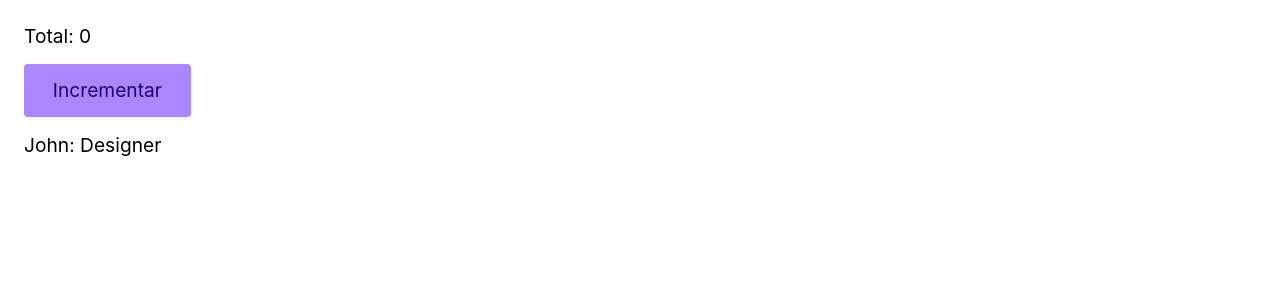
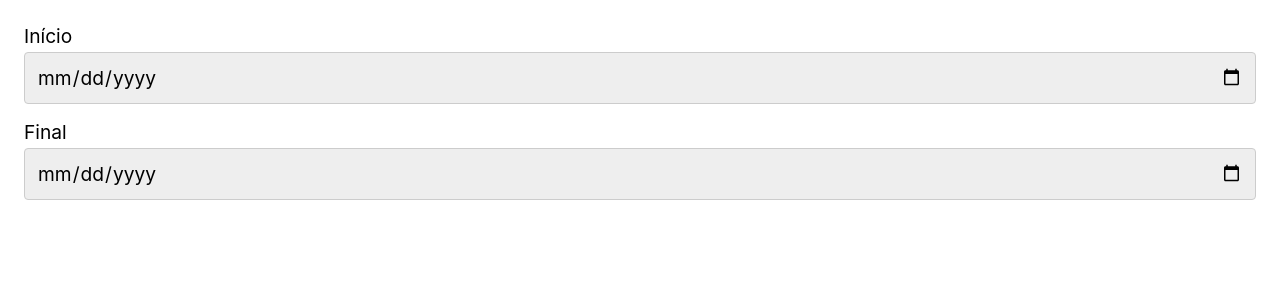
Before and after one commit to GuiDev45/Praticas-React-TypeScript, a React (Vite) app: page / in a window 1280 px wide. Shown: the top 300 px of the page. Built offline with nearby package versions, Linux system fonts and the light colour scheme.

Commit message:
0301-useState-TSX-2 exercício

```diff
--- /dev/null
+++ b/src/0301-useState-TSX-2/AppUseStateTwo.tsx
@@ -0,0 +1,42 @@
+import React from "react";
+import "../App.css";
+import Input from "./Input";
+
+type Venda = {
+  id: string;
+  nome: string;
+  status: string;
+};
+
+function AppUseStateTwo() {
+  const [data, setData] = React.useState<null | Venda[]>(null);
+  const [inicio, setInicio] = React.useState("");
+  const [final, setFinal] = React.useState("");
+
+  React.useEffect(() => {
+    if (inicio !== "" && final !== "")
+      fetch(`https://data.origamid.dev/vendas/?inicio=${inicio}&final=${final}`)
+        .then((r) => r.json())
+        .then((json) => setData(json as Venda[]))
+        .catch((error) => console.log(error));
+  }, [inicio, final]);
+
+  return (
+    <div>
+      <div>
+        <Input label="Início" setState={setInicio} value={inicio} type="date" />
+        <Input label="Final" setState={setFinal} value={final} type="date" />
+      </div>
+      <ul>
+        {data &&
+          data.map((venda) => (
+            <li key={venda.id}>
+              {venda.nome}: {venda.status}
+            </li>
+          ))}
+      </ul>
+    </div>
+  );
+}
+
+export default AppUseStateTwo;
--- /dev/null
+++ b/src/0301-useState-TSX-2/Input.tsx
@@ -0,0 +1,23 @@
+import React from "react";
+
+type InputProps = React.ComponentProps<"input"> & {
+  label: string;
+  setState: React.Dispatch<React.SetStateAction<string>>;
+};
+
+const Input = ({ label, setState, ...props }: InputProps) => {
+  return (
+    <div style={{ marginBottom: "1rem" }}>
+      <label htmlFor={label}>{label}</label>
+      <input
+        id={label}
+        name={label}
+        type="text"
+        onChange={({ currentTarget }) => setState(currentTarget.value)}
+        {...props}
+      />
+    </div>
+  );
+};
+
+export default Input;
--- a/src/index.tsx
+++ b/src/index.tsx
@@ -9,6 +9,7 @@ import AppInterfaces from "./0203-Interfaces-e-Tipos-1/AppInterfaces.tsx";
 import AppInterfacesTwo from "./0203-Interfaces-e-Tipos-2/AppInterfacesTwo.tsx";
 import AppEventos from "./0204-Eventos/AppEventos.tsx";
 import AppUseState from "./0301-useState-TSX-1/AppUseState.tsx";
+import AppUseStateTwo from "./0301-useState-TSX-2/AppUseStateTwo.tsx";
 
 ReactDOM.createRoot(document.getElementById("root")!).render(
   <React.StrictMode>
@@ -20,6 +21,7 @@ ReactDOM.createRoot(document.getElementById("root")!).render(
     {/*<AppInterfaces />*/}
     {/*<AppInterfacesTwo />*/}
     {/*<AppEventos />*/}
-    <AppUseState />
+    {/*<AppUseState />*/}
+    <AppUseStateTwo />
   </React.StrictMode>
 );
```
